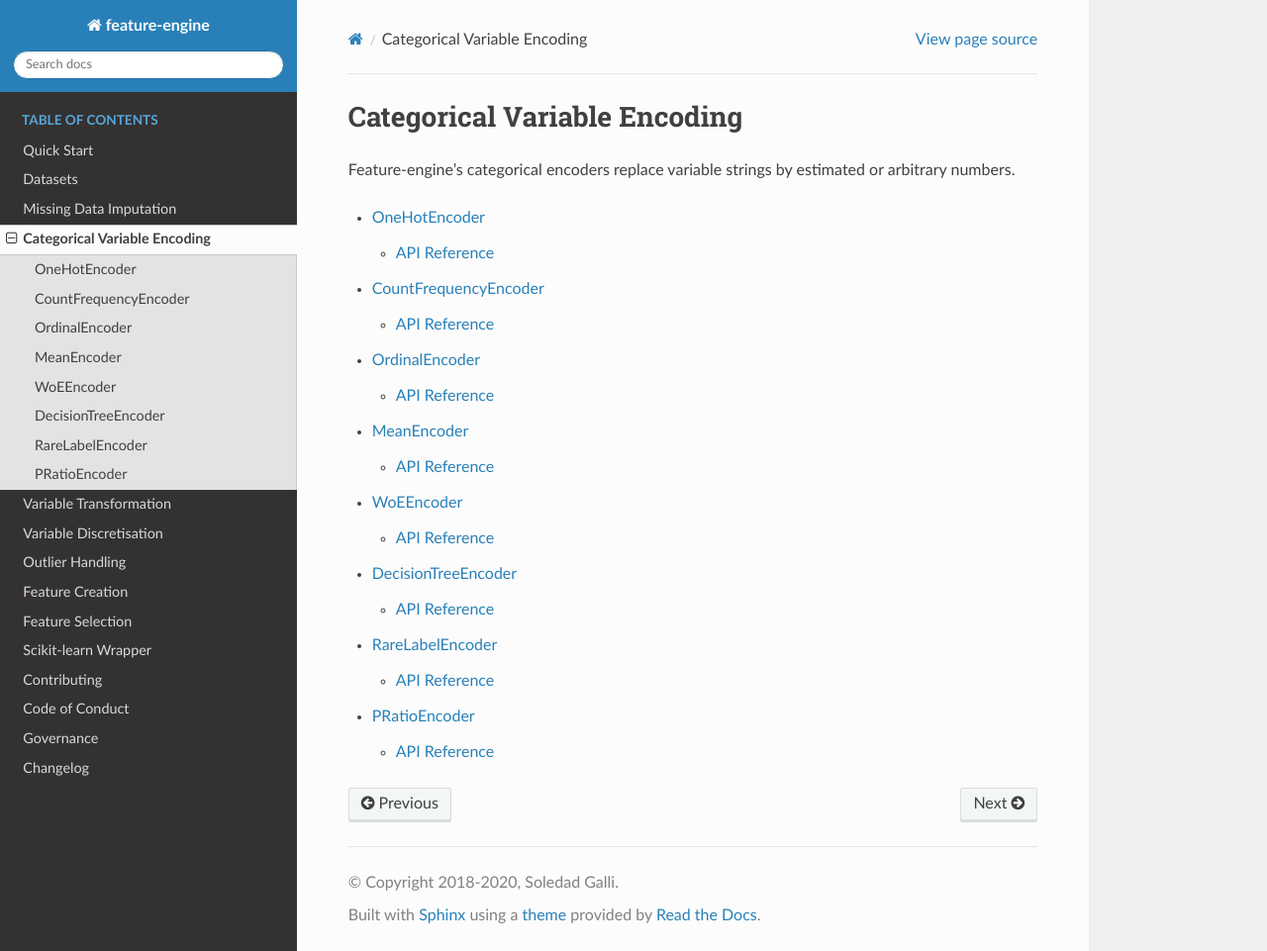
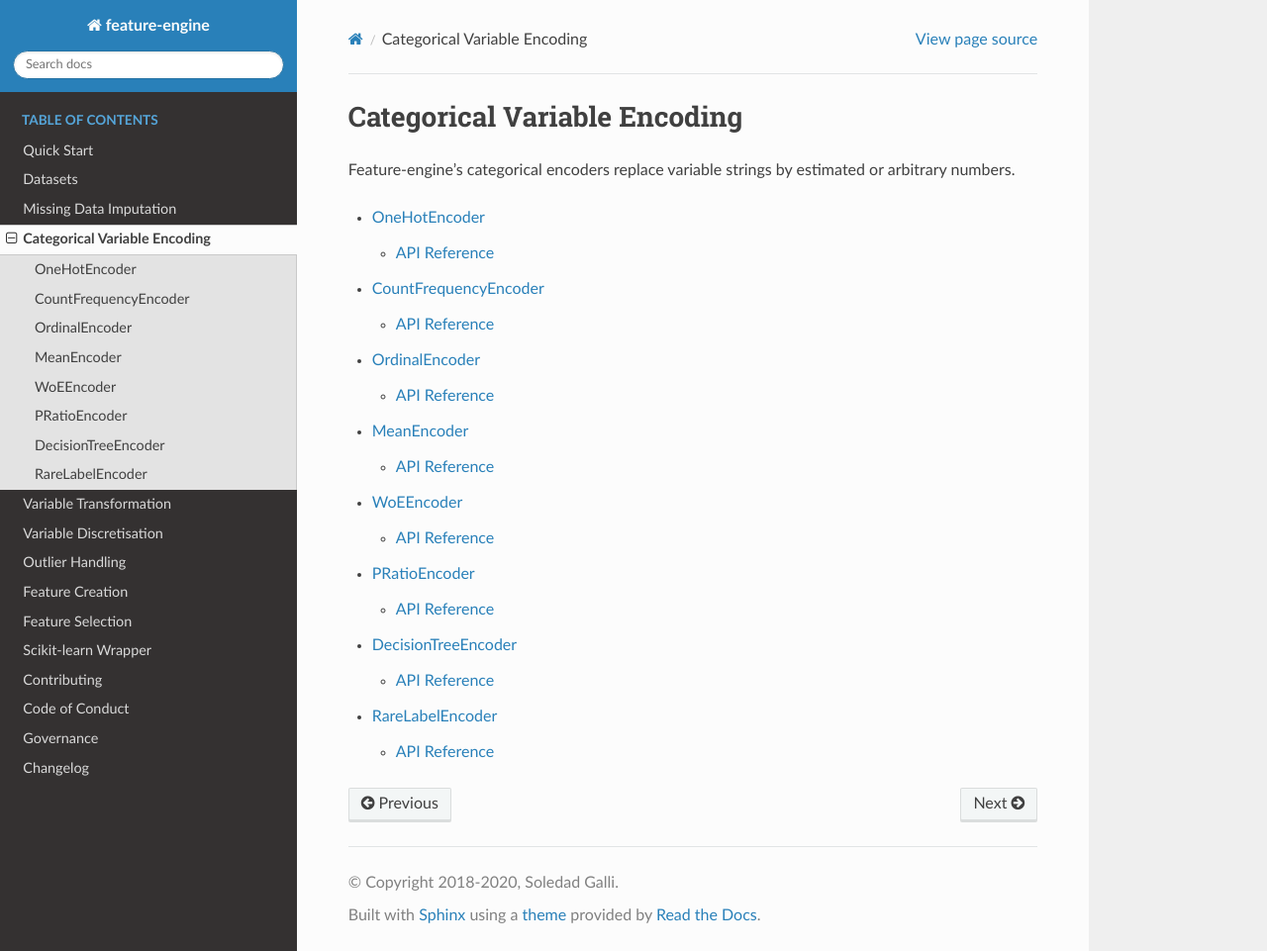
Before and after one commit to feature-engine/feature_engine, a Sphinx documentation site: the page built from docs/encoding/index.rst, in a window 1280 px wide and 961 px high. Shown: the whole window at 99% size. Built offline with Sphinx 7.4.7 and the Read the Docs theme 2.0.0, drawn with Linux system fonts in a browser that asks for light colours; the version number could not be read and is left out.

```diff
--- a/docs/encoding/index.rst
+++ b/docs/encoding/index.rst
@@ -13,6 +13,6 @@ Feature-engine's categorical encoders replace variable strings by estimated or a
    OrdinalEncoder
    MeanEncoder
    WoEEncoder
+   PRatioEncoder
    DecisionTreeEncoder
    RareLabelEncoder
-   PRatioEncoder
```
